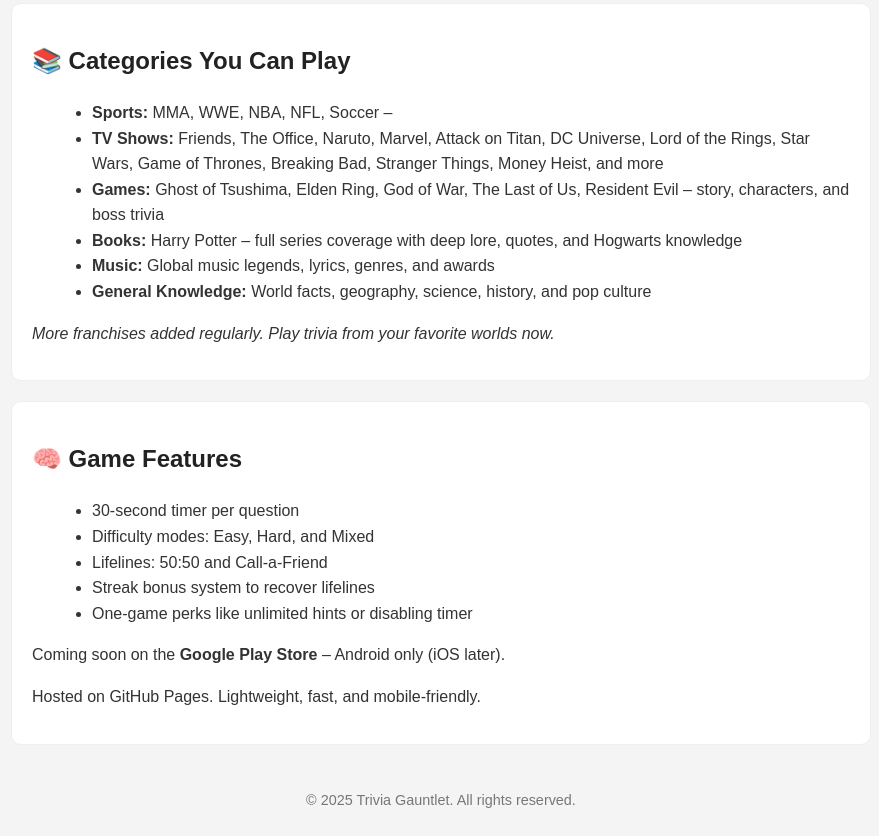
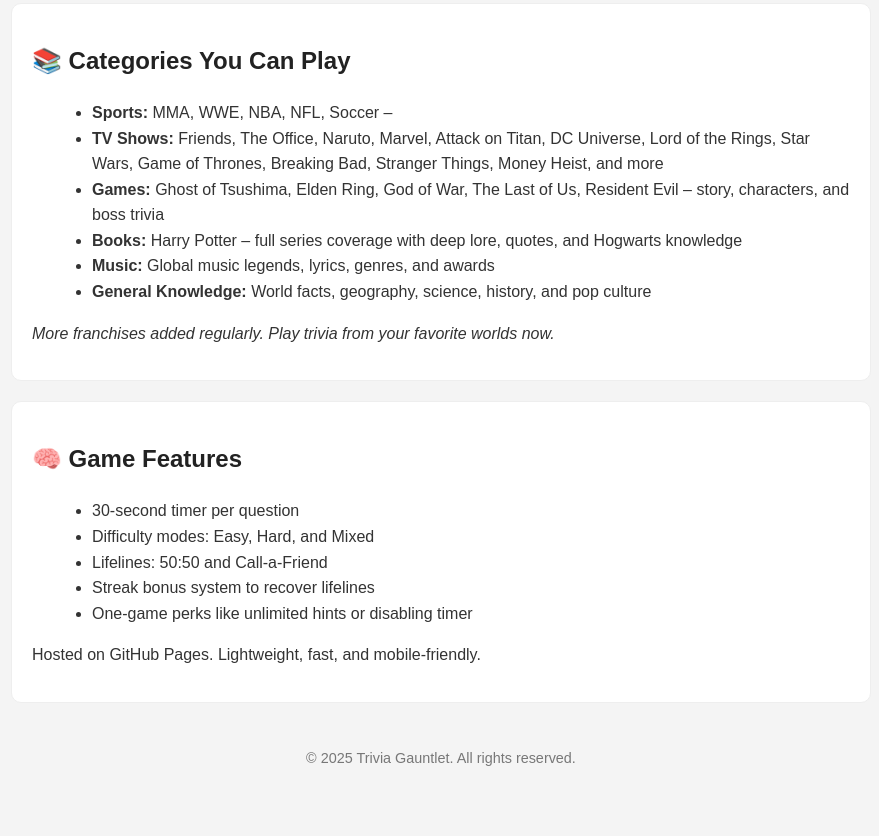
Before and after one commit to Hptrivia/Trivia-Gauntlet-Site, a plain HTML site: page index.html in a window 1280 px wide. Shown: the part 847-1683 px from the top of the page, without its empty margins (199-1078 px from the left). After the commit the page ends 1641 px from the top, so only its background shows below. Drawn offline with Linux system fonts and the light colour scheme.

Commit message:
Remove Google Play Store release note
Removed the upcoming release note for Google Play Store.

```diff
--- a/index.html
+++ b/index.html
@@ -136,7 +136,6 @@
         <li>One-game perks like unlimited hints or disabling timer</li>
       </ul>
 
-      <p style="margin-top: 10px;">Coming soon on the <strong>Google Play Store</strong> – Android only (iOS later).</p>
       <p>Hosted on GitHub Pages. Lightweight, fast, and mobile-friendly.</p>
     </section>
 
```
